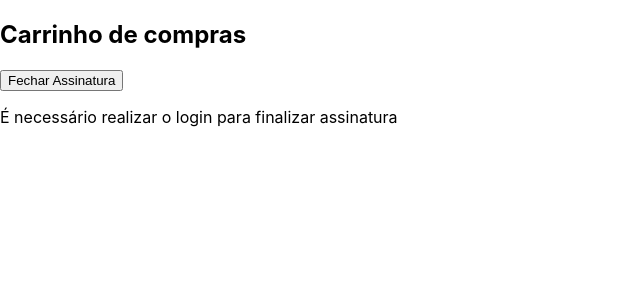
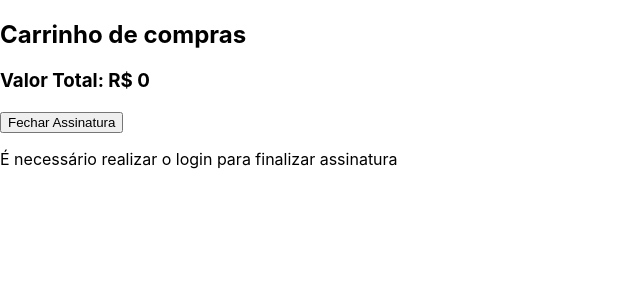
Before and after one commit to italoO13/PselAllugator, a React (Create React App) app in the folder frontend/: page /cart in a window 1280 px wide. Shown: the top 300 px of the page, without its empty margins (0-640 px from the left). Built offline with nearby package versions, Linux system fonts and the light colour scheme.

Commit message:
feat: quantidade total no carrinho

```diff
--- a/frontend/src/pages/ShoppingCart.jsx
+++ b/frontend/src/pages/ShoppingCart.jsx
@@ -1,4 +1,4 @@
-import React, { useContext, useEffect } from 'react';
+import React, { useContext, useEffect, useState } from 'react';
 import Cart from '../components/Cart';
 import appContext from '../contexts/AppContext';
 
@@ -6,10 +6,22 @@ function ShoppingCart() {
   const {
     cart, loadCart, login,
   } = useContext(appContext);
+  const [total, setTotal] = useState(0);
 
   useEffect(() => {
     loadCart();
   }, []);
+
+  useEffect(() => {
+    const calculateTotal = () => {
+      let priceTotal = 0;
+      cart.forEach((prod) => {
+        priceTotal += Number(prod.price * prod.qtd);
+      });
+      setTotal(priceTotal);
+    };
+    calculateTotal();
+  }, [cart]);
 
   const load = () => {
     loadCart();
@@ -18,6 +30,7 @@ function ShoppingCart() {
   return (
     <div className="ShoppingCart">
       <h2>Carrinho de compras</h2>
+      <h3>{`Valor Total: R$ ${total}`}</h3>
       <ul>
         {cart.map((prod) => (
           <Cart prod={prod} load={load} />
```
